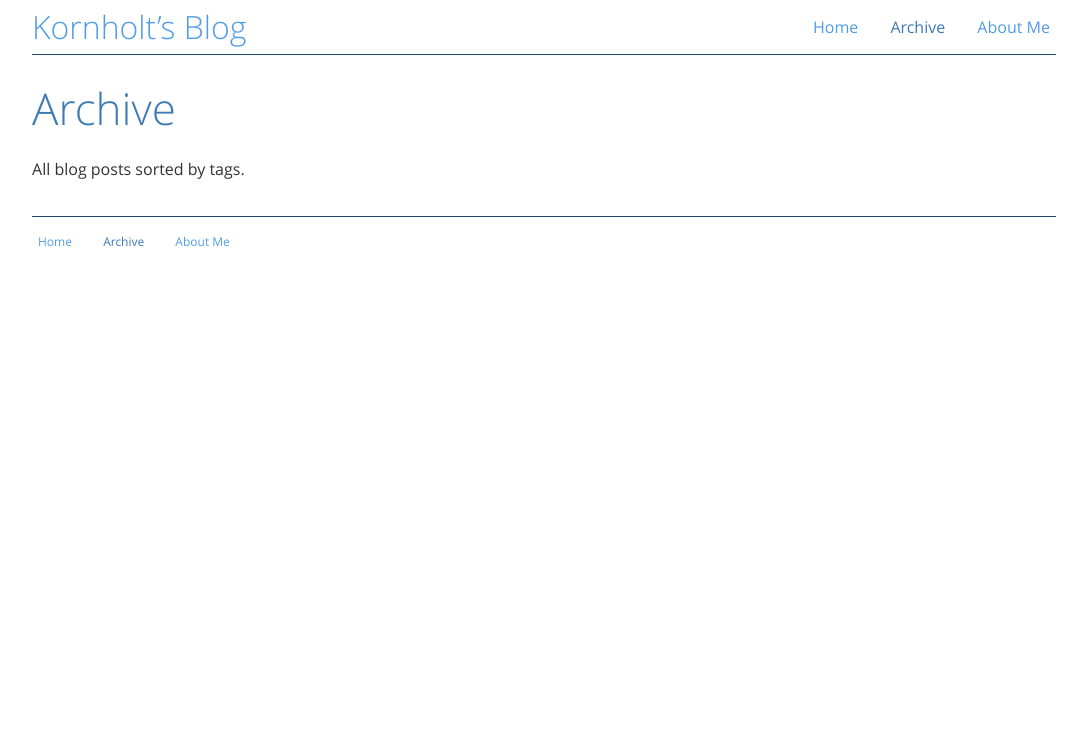
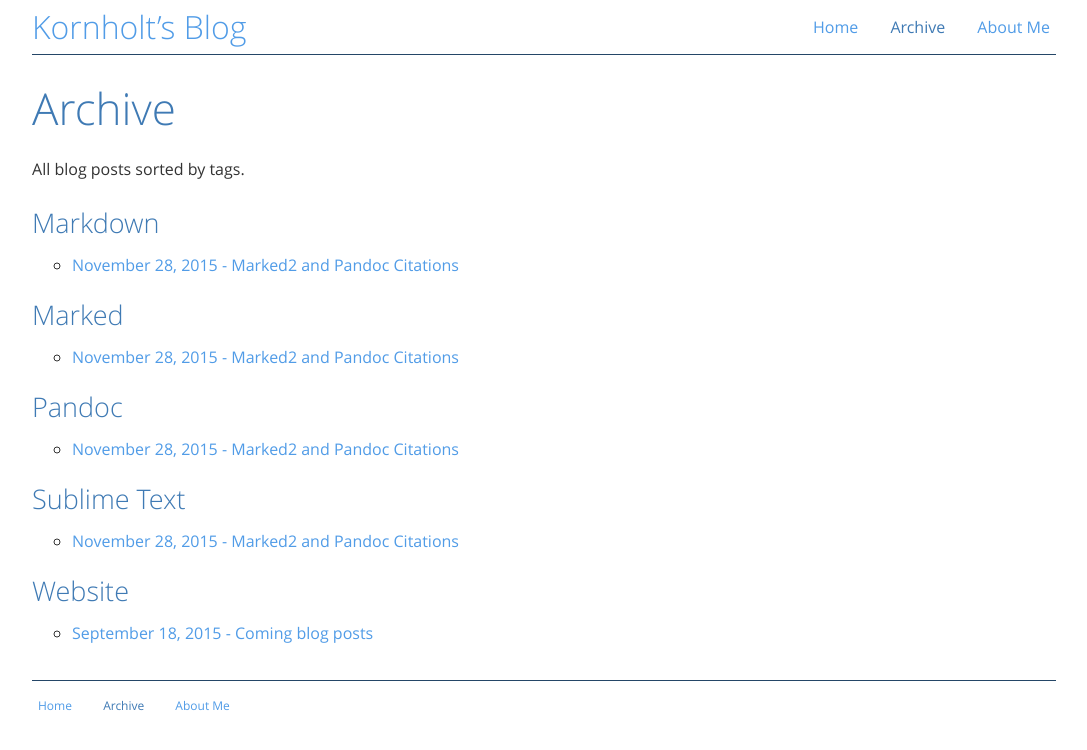
Before and after one commit to jokorn/jokorn.github.io, a Jekyll site: the page built from archive/index.md, in a window 1280 px wide. Shown: the top 750 px of the page, without its empty margins (96-1183 px from the left). Built offline with Jekyll 4.4.1, drawn with Linux system fonts in a browser that asks for light colours.

Commit message:
fixed margin for code highlight two posts (not finished) added about page with profile picture

```diff
--- a/_config.yml
+++ b/_config.yml
@@ -5,7 +5,7 @@
 baseurl: ""
 url: "http://kornholt.com"
 # Build settings
-permalink: '/:year/:month/:title'
+permalink: '/:year/:month/:title/'
 paginate: 5
 gems: [jekyll-paginate]
 
--- a/_posts/2015-11-28-SublimeTextMarked.md
+++ b/_posts/2015-11-28-SublimeTextMarked.md
@@ -1,14 +1,14 @@
 ---
 title: Marked2 and Pandoc Citations
 description: How to make Marked work with Pandoc citations and crossreferences.
+excerpt: Marked2 is a great app for previewing markdown files and exporting them to various formats. Marked2 works great with Sublime Text 3 (my new favourite text editor). However, when I'm writing academic documents I write in markdown markup and include references with pandoc-citeref and cross-references with pandoc-crossref. I then use Pandoc to convert these documents to PDF or DOCX or whatever. Marked2 naturally doesn't parse the syntax for pandoc-citeref and pandoc-crossref out of the box.
 tags: [Sublime Text, Marked, Markdown, Pandoc]
-excerpt:
 image: marked2-logo.png
 layout: post
-published: false
+published: true
 ---
 
-{% include image.html url="marked2-logo.png" caption="" %}
+{% include image.html url="marked2-logo.png" caption=" " %}
 
 [Marked2](http://marked2app.com/) is a great app for previewing markdown files and exporting them to various formats. It is created by [Brett Terpstra](http://brettterpstra.com) and be sure to check out his site for other great applications and scripts.
 
--- a/assets/css/_custom.scss
+++ b/assets/css/_custom.scss
@@ -611,6 +611,11 @@
 //Drop cap
 //p:first-of-type:first-letter { float: left; color: $azure; font-size: 3.4rem; padding-top: 0.7rem; //padding-right: 0.4rem; margin-left: -0.2rem; }
 
+//Code highlight without margin
+.highlight {
+  margin-left: 0;
+  margin-right: 0;
+}
 
 //Utilize entire body width for large images. Not restricted to text width
 .img-class {
```
Also changed, not shown: _posts/2015-09-18-content.md (+5 -2 lines), about.md (+2 -2 lines), _includes/style.min.css, assets/css/style.min.css.
